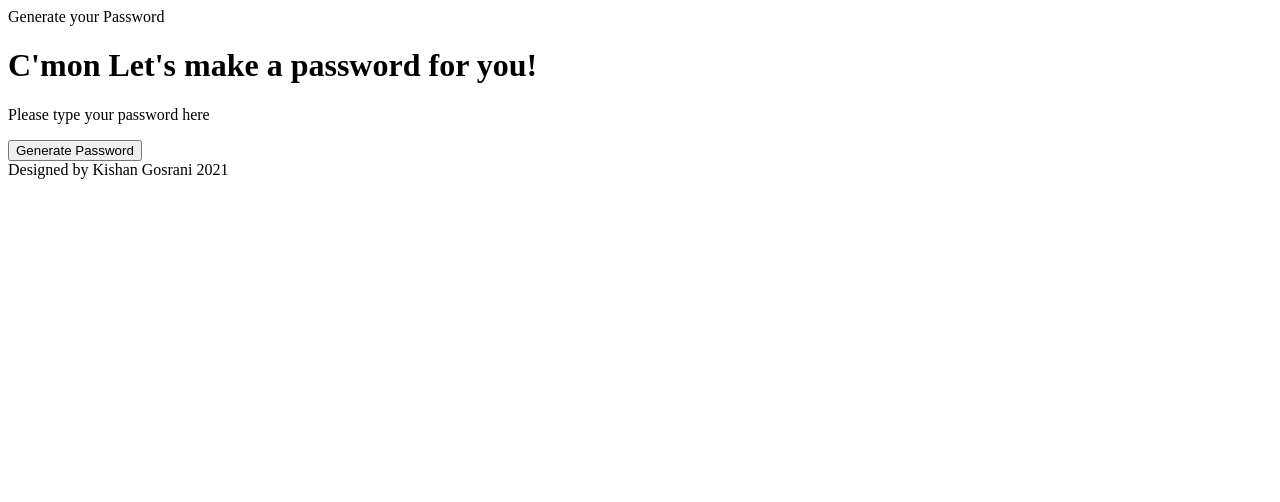
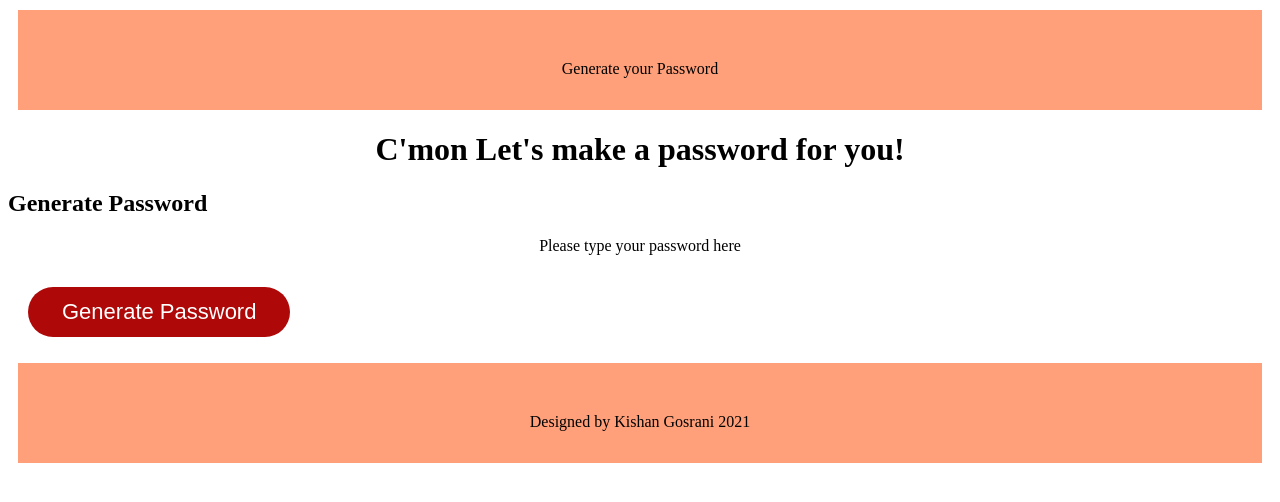
Before and after one commit to kishan254/generate_your_password, a plain HTML site: page index.html in a window 1280 px wide. Drawn offline with Linux system fonts and the light colour scheme.

Commit message:
second one

```diff
--- a/index.html
+++ b/index.html
@@ -5,6 +5,7 @@
     <meta http-equiv="X-UA-Compatible" content="IE=edge">
     <meta name="viewport" content="width=device-width, initial-scale=1.0">
     <title>Password Generator</title>
+    <link rel="stylesheet" href="style.css" />
 </head>
 <body>
 <header class = "header">Generate your Password</header>
@@ -12,11 +13,23 @@
 <main>
     <h1>C'mon Let's make a password for you!</h1>
 
-    <form>
-        <p> Please type your password here</p>
-    </form>
+    <section>
 
-    <button>Generate Password</button>
+        <form>
+
+            <h2>Generate Password</h2>
+
+        <!--This is where the user types the password-->
+
+            <p> Please type your password here</p>
+
+        <!--The button the user clicks to generate the password-->
+
+            <button class = "button">Generate Password</button>
+
+        </form>
+
+    </section>
 </main>
 
 
--- a/style.css
+++ b/style.css
@@ -1,24 +1,28 @@
-*{
-    box-sizing: border-box;
-
+*,
+*::before,
+*::after {
+  box-sizing: border-box;
 }
 
 .header {
 
-    margin: auto;
-    padding: 10px;
-    height: 10px;
+    margin: 10px;
+    padding: 50px;
+    height: 50px;
     width: auto;
-    background-color: aqua;
+    background-color:lightsalmon;
+    text-align: center;
 
 }
 
 .footer {
 
-    margin: auto;
-    padding: 10px;
-    height: 10px;
+    margin: 10px;
+    padding: 50px;
+    height: 50px;
     width: auto;
+    background-color:lightsalmon;
+    text-align: center;
 }
 
 
@@ -32,3 +36,19 @@ p {
     display: flex;
     justify-content: center;
 }
+
+.button {
+    border: none;
+    background-color: hsl(360, 91%, 36%);
+    border-radius: 25px;
+    box-shadow: rgba(0, 0, 0, 0.1) 0px 1px 6px 0px rgba(0, 0, 0, 0.2) 0px 1px 1px
+      0px;
+    color: hsl(0, 0%, 100%);
+    display: inline-block;
+    font-size: 22px;
+    line-height: 22px;
+    margin: 16px 16px 16px 20px;
+    padding: 14px 34px;
+    text-align: center;
+    cursor: pointer;
+}
```
